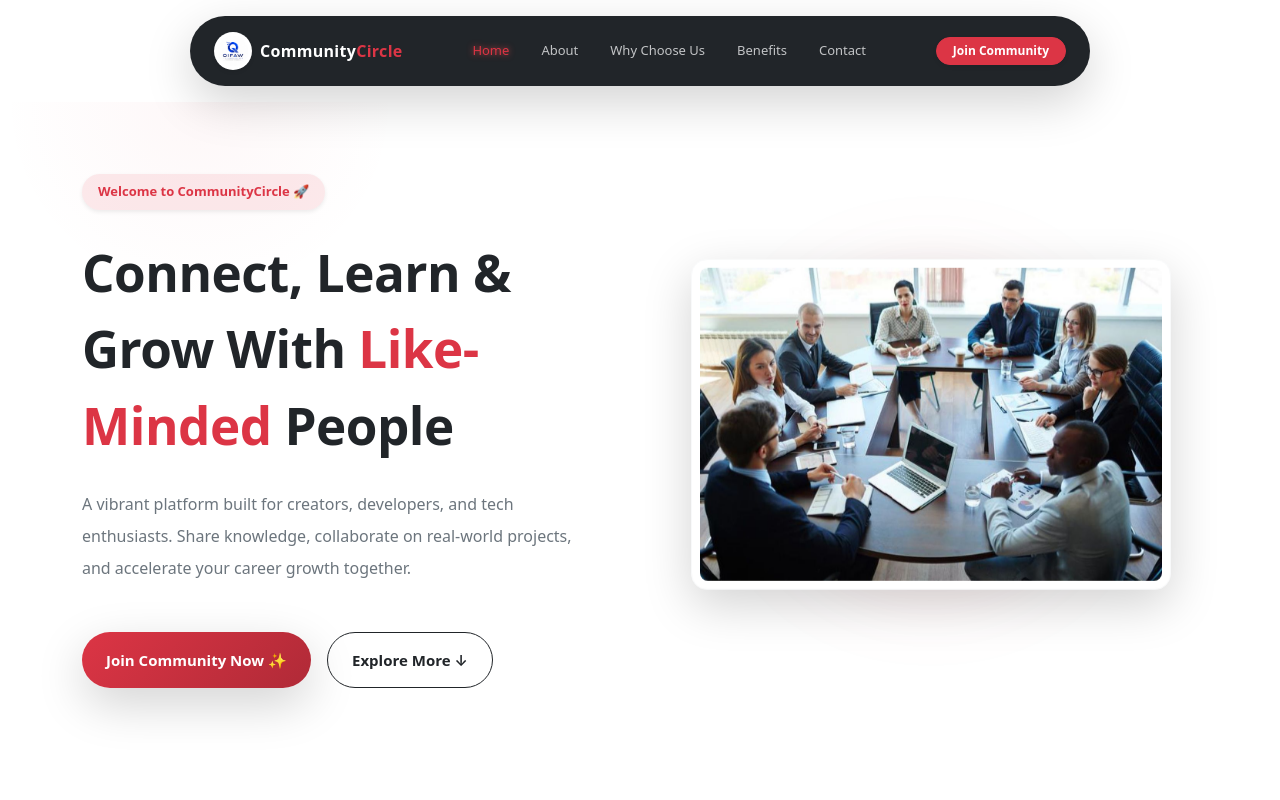
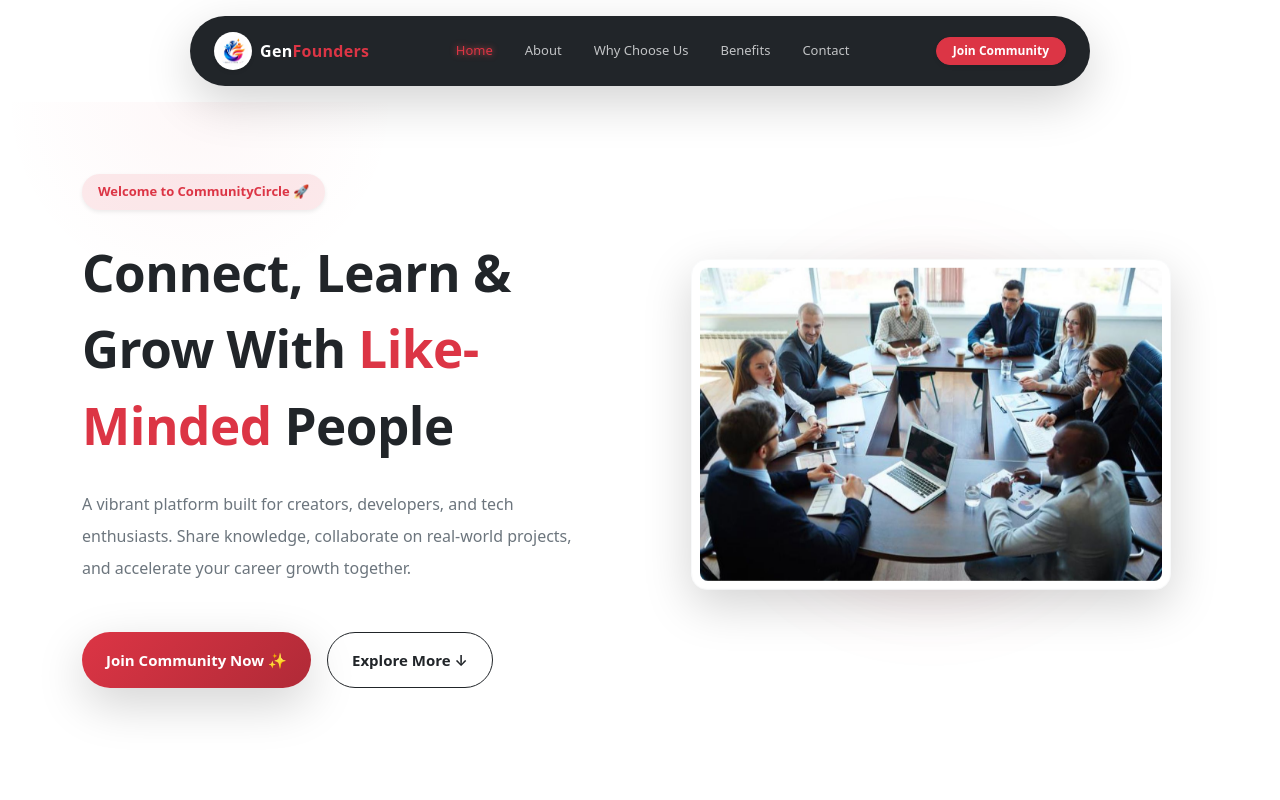
Before and after one commit to QifawTech/Community-website, a React (Vite) app: page / in a window 1280 px wide. Shown: the top 800 px of the page. Built offline with nearby package versions, Linux system fonts and the light colour scheme.

Commit message:
Update high-resolution logo

```diff
--- a/src/components/Footer.jsx
+++ b/src/components/Footer.jsx
@@ -17,7 +17,7 @@ const Footer = () => {
                 alt="CommunityCircle Logo"
                 style={{ height: '32px', objectFit: 'contain' }}
               />
-              <h5 className="fw-bold text-white mb-0">CommunityCircle</h5>
+              <h5 className="fw-bold text-white mb-0">GenFounders</h5>
             </div>
             <p className="text-secondary small lh-lg mb-3 px-3 px-md-0">
               Building a trusted platform where professionals, entrepreneurs, and ambitious individuals connect, collaborate, and grow together.
@@ -69,7 +69,7 @@ const Footer = () => {
                     <polyline points="22,6 12,13 2,6"></polyline>
                   </svg>
                 </div>
-                <span className="text-secondary text-start" style={{ fontSize: '13px' }}>hr@qifawtechnologies.com</span>
+                <span className="text-secondary text-start" style={{ fontSize: '13px' }}>info@GenFounders.com</span>
               </div>
 
               {/* Phone */}
@@ -94,7 +94,7 @@ const Footer = () => {
         <div className="row text-center">
           <div className="col-12 px-3">
             <p className="text-secondary small mb-0" style={{ fontSize: '12px' }}>
-              © {new Date().getFullYear()} CommunityCircle. All rights reserved. &nbsp;|&nbsp; Powered by{' '}
+              © {new Date().getFullYear()} GenFounders. All rights reserved. &nbsp;|&nbsp; Powered by{' '}
               <a
                 href="https://qifawtechnologies.com/"
                 target="_blank"
--- a/src/components/Navbar.jsx
+++ b/src/components/Navbar.jsx
@@ -58,7 +58,7 @@ const Navbar = ({ onOpenJoin }) => {
                 style={{ width: '38px', height: '38px' }}
               />
               <span className="text-white fw-bold fs-6 tracking-wide d-none d-sm-inline" style={{ letterSpacing: '0.3px' }}>
-                Community<span className="text-danger">Circle</span>
+                Gen<span className="text-danger">Founders</span>
               </span>
               <span className="text-white fw-bold fs-6 tracking-wide d-sm-none" style={{ letterSpacing: '0.3px' }}>
                 CC
@@ -167,7 +167,7 @@ const Navbar = ({ onOpenJoin }) => {
                 style={{ width: '32px', height: '32px' }}
               />
               <span className="text-white fw-bold fs-6">
-                Community<span className="text-danger">Circle</span>
+                Gen<span className="text-danger">Founders</span>
               </span>
             </div>
             <button
```
Also changed, not shown: src/assets/Logo.png.
